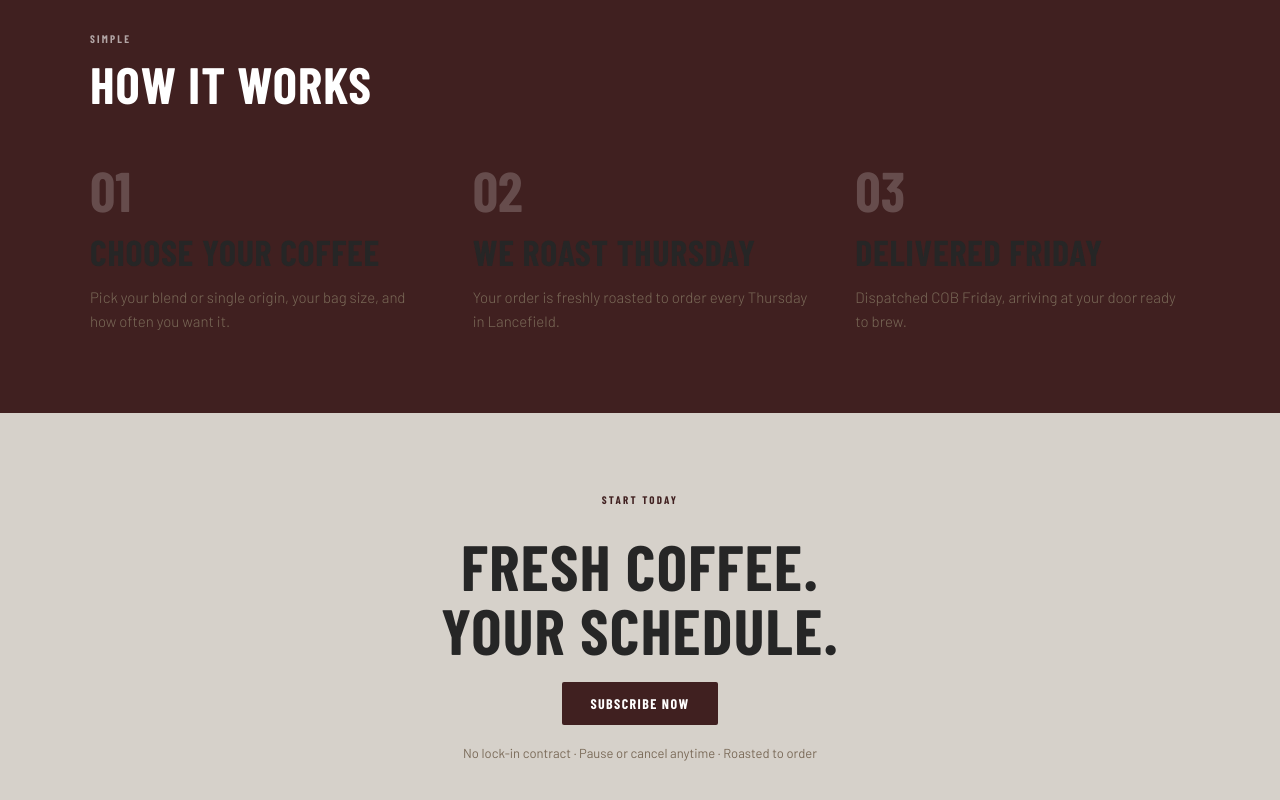
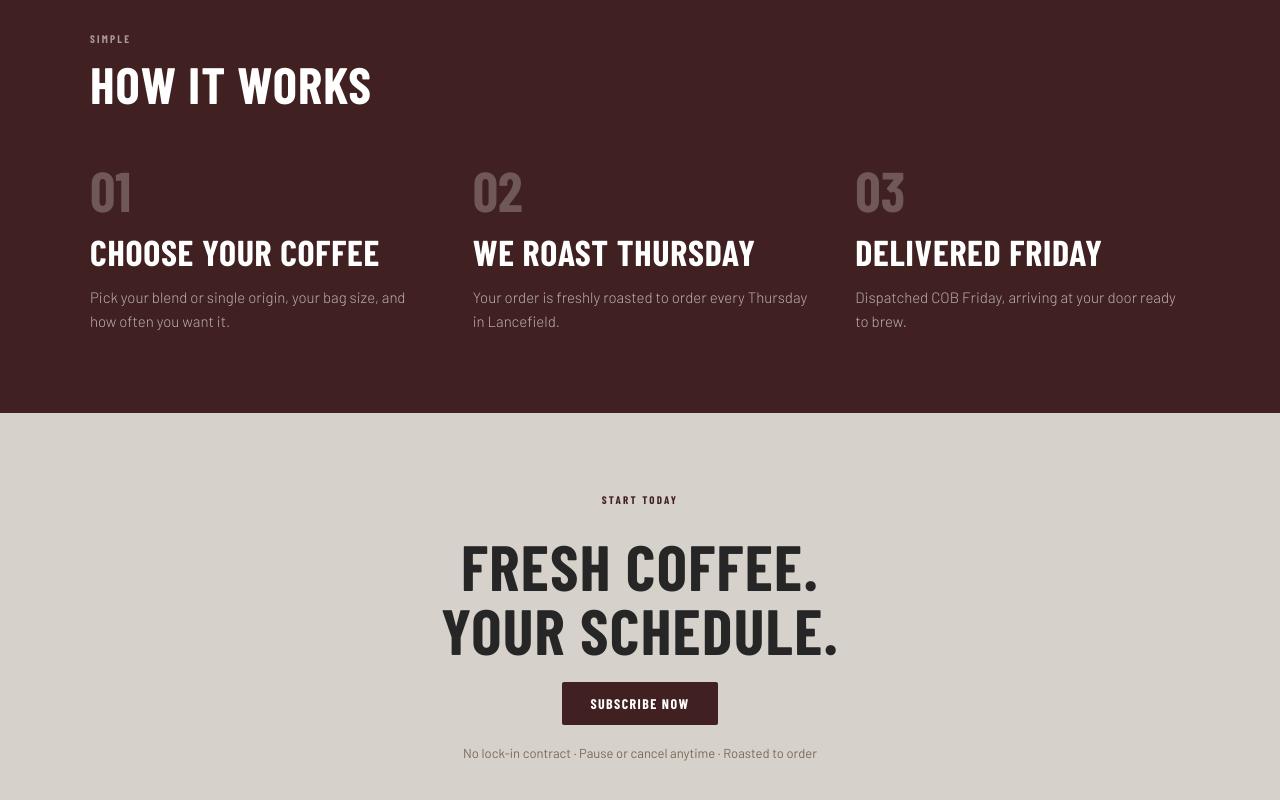
Before and after one commit to Flipsidedigital/-rafael-coffee-subscriptions, a React (Vite) app in the folder frontend/: page / in a window 1280 px wide. Shown: the part 2641-3441 px from the top of the page. Built offline with nearby package versions, Linux system fonts and the light colour scheme; a web font is replaced by a local one.

Commit message:
Fix: How it Works text colours on dark background

```diff
--- a/frontend/src/pages/LandingPage.css
+++ b/frontend/src/pages/LandingPage.css
@@ -215,3 +215,10 @@
   width: 380px; height: 380px;
   object-fit: contain;
 }
+
+/* How it works - fix text visibility on dark background */
+.how .section-heading { color: #ffffff; }
+.step-n { color: rgba(255,255,255,0.25) !important; }
+.step-title { color: #ffffff !important; }
+.step-desc { color: rgba(255,255,255,0.65) !important; }
+.section-label.light { color: rgba(255,255,255,0.55); }
```
